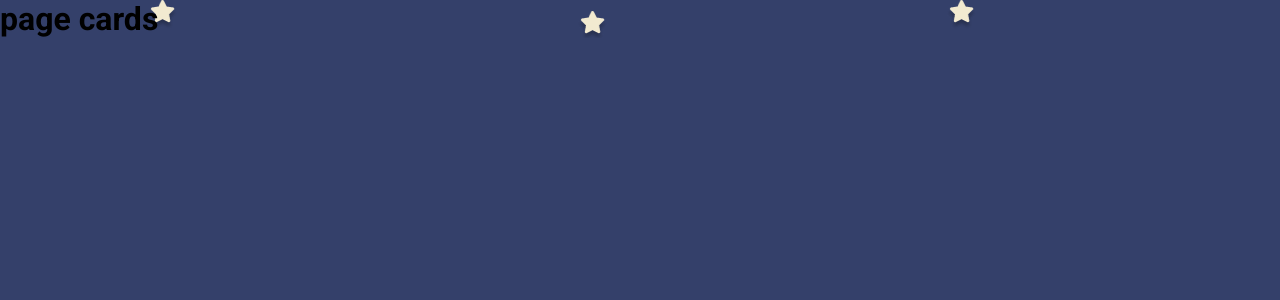
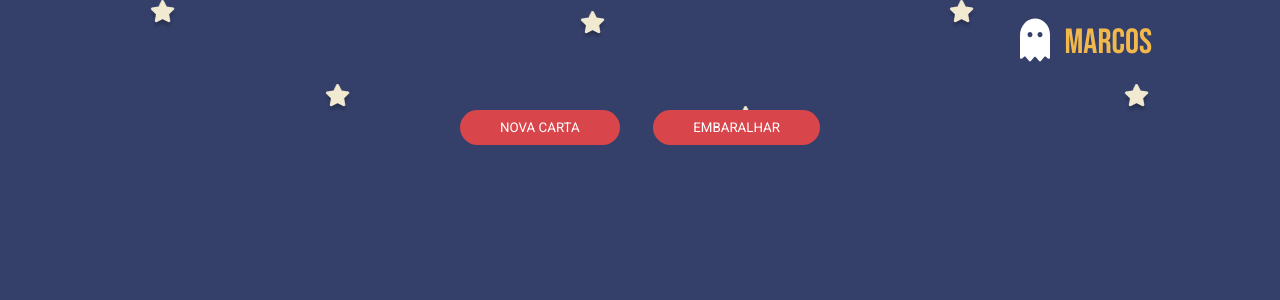
Before and after one commit to MarcosPauloJS/cartas-nada-assustadoras, a React (Create React App) app: page /cards in a window 1280 px wide. Shown: the top 300 px of the page. Built offline with nearby package versions, Linux system fonts and the light colour scheme.

Commit message:
create card view page and button component

```diff
--- /dev/null
+++ b/src/components/Button/styled.js
@@ -0,0 +1,17 @@
+import styled from "styled-components";
+
+export const Button = styled.button`
+  background: ${({theme}) => theme.colors.primary};
+  border-radius: 20px;
+  padding: 10px 40px;
+  color: ${({theme}) => theme.colors.textLight};
+  border: none;
+  cursor: pointer;
+  transition: 0.7s;
+
+  :hover {
+    opacity: 0.9;
+    transform: scale(1.1);
+    transition: 0.7s;
+  }
+`
--- a/src/components/card/styled.js
+++ b/src/components/card/styled.js
@@ -2,8 +2,7 @@ import styled from "styled-components";
 
 
 export const Frame = styled.div`
-margin: 50px;
-
+  width: 100%;
   max-width: 219px;
   height: 320px;
   padding: 0 10px 10px 10px;
--- a/src/pages/Home/index.js
+++ b/src/pages/Home/index.js
@@ -1,6 +1,7 @@
 import React from 'react';
+import { Button } from '../../components/Button/styled';
 import { Star } from '../../components/star/styled';
-import { Brand, Button, Description, HighLight, Input, Title, Wrapper } from './styled';
+import { Brand, Description, HighLight, Input, Title, Wrapper } from './styled';
 
 export const Home = props => {
   return (
--- a/src/pages/Home/styled.js
+++ b/src/pages/Home/styled.js
@@ -54,22 +54,6 @@ export const Input = styled.input`
   margin-bottom: 20px;
 `
 
-export const Button = styled.button`
-  background: ${({theme}) => theme.colors.primary};
-  border-radius: 20px;
-  padding: 10px 40px;
-  color: ${({theme}) => theme.colors.textLight};
-  border: none;
-  cursor: pointer;
-  transition: 0.7s;
-
-  :hover {
-    opacity: 0.9;
-    transform: scale(1.1);
-    transition: 0.7s;
-  }
-`
-
 export const Brand = styled.div`
   display: flex;
   justify-content: center;
--- /dev/null
+++ b/src/pages/cardView/index.js
@@ -0,0 +1,31 @@
+import React from "react";
+import { Button } from "../../components/Button/styled";
+import { Container, DisplayName, Header, Icon, WrapperButton, WrapperCards } from "./styled";
+import ghost from '../../assets/svg/ghost.svg'
+import { Card } from "../../components/card";
+
+export const CardView = () => {
+
+  return (
+    <>
+      <Header>
+        <Icon src={ghost}/>
+        <DisplayName>Marcos</DisplayName>
+      </Header>
+
+      <Container>
+        <WrapperCards>
+        </WrapperCards>
+
+        <WrapperButton>
+          <Button>
+            NOVA CARTA
+          </Button>
+          <Button>
+            EMBARALHAR
+          </Button>
+        </WrapperButton>
+      </Container>
+    </>
+  )
+}
--- /dev/null
+++ b/src/pages/cardView/styled.js
@@ -0,0 +1,60 @@
+import styled from "styled-components"
+
+export const Container = styled.div`
+  width: 100%;
+  height: 100%;
+  display: flex;
+  flex-direction: column;
+  justify-content: center;
+  align-items: center;
+`
+
+export const WrapperButton = styled.div`
+  width: 90%;
+  max-width:  360px;
+  display: flex;
+  flex-wrap: wrap;
+  justify-content: space-between;
+  align-items: center;
+  margin-bottom: 40px;
+
+  @media screen and (max-width: 400px){
+    flex-direction: column;
+
+    >button:first-child {
+      margin-bottom: 15px;
+    }
+  }
+`
+
+export const Header = styled.header`
+  width: 90%;
+  display: flex;
+  align-items: center;
+  justify-content: end;
+  height: 80px;
+`
+
+export const Icon = styled.img`
+  margin-right: 15px;
+`
+
+export const DisplayName = styled.span`
+  font-family: 'Bebas Neue', cursive;
+  font-size: 35px;
+  color: ${({theme}) => theme.colors.secondary};
+  margin-top: 5px;
+`
+
+export const WrapperCards = styled.span`
+  width: 90%;
+  display: flex;
+  flex-wrap: wrap;
+  align-items: center;
+  justify-content: center;
+  margin-bottom: 30px;
+
+  >div {
+    margin: 20px;
+  }
+`
--- a/src/routers.js
+++ b/src/routers.js
@@ -1,6 +1,7 @@
 import React from 'react'
 import { createBrowserRouter } from "react-router-dom";
-import { Home } from './pages/Home';
+import { CardView } from './pages/cardView';
+import { Home } from './pages/home';
 
 export const routers = createBrowserRouter([
   {
@@ -9,6 +10,6 @@ export const routers = createBrowserRouter([
   },
   {
     path: "/cards",
-    element: <h1>page cards</h1>,
+    element: <CardView/>,
   },
 ]);
```
Also changed, not shown: src/assets/svg/ghost.svg (added).
